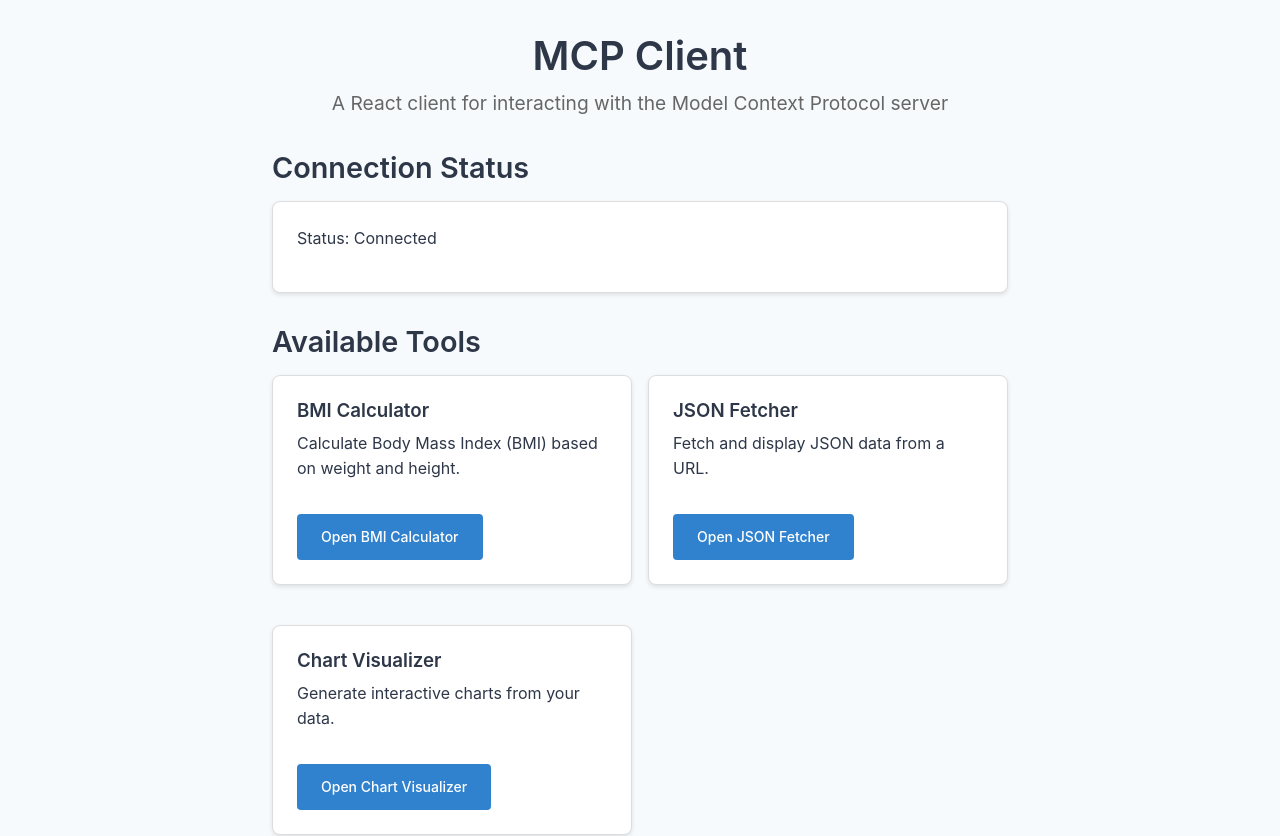
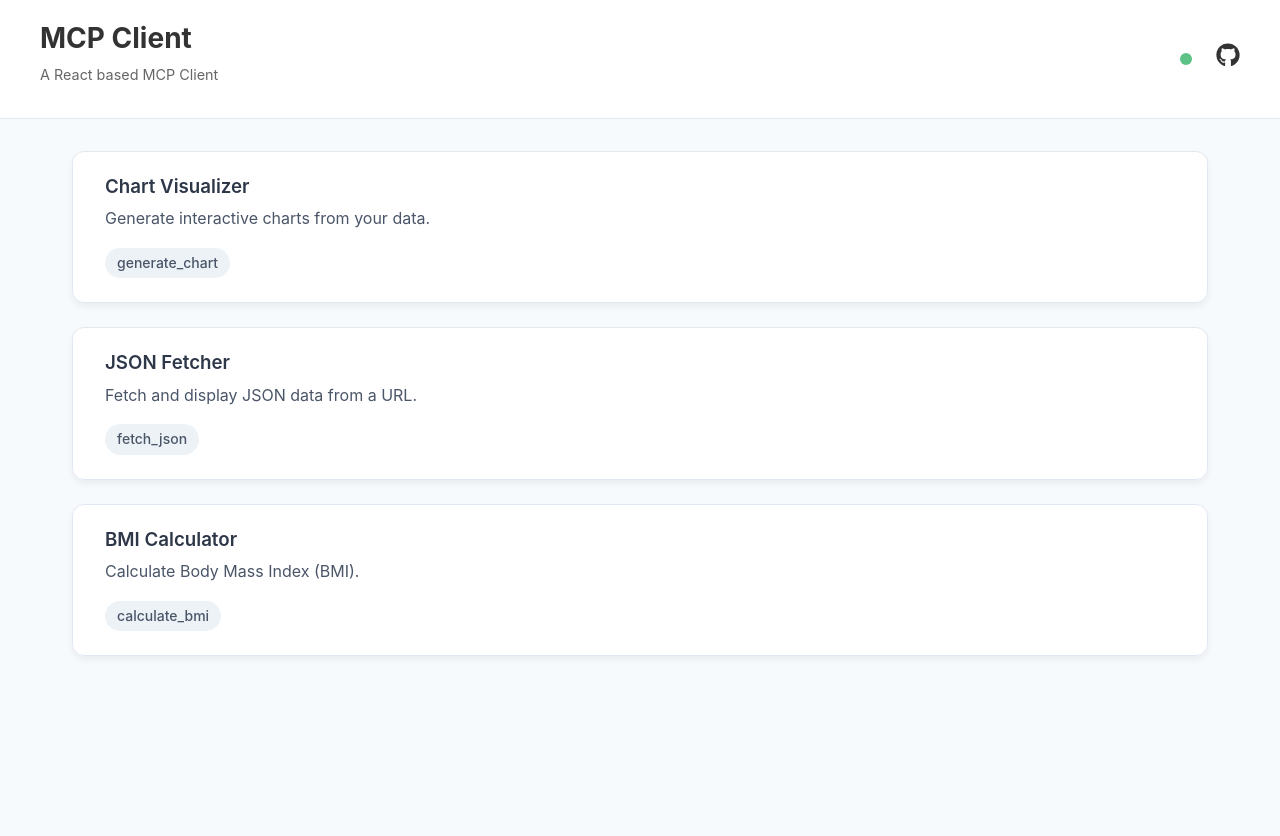
Before and after one commit to ugmurthy/react-mcp-client, a React (Vite) app: page / in a window 1280 px wide. Shown: the top 836 px of the page. After the commit the page ends 800 px from the top, so only its background shows below. Built offline with nearby package versions, Linux system fonts and the light colour scheme.

Commit message:
feat: integrate chart visualization component

```diff
--- a/package.json
+++ b/package.json
@@ -3,6 +3,10 @@
   "private": true,
   "version": "0.0.0",
   "type": "module",
+  "repository": {
+    "type": "git",
+    "url": "https://github.com/your-username/your-repo-name"
+  },
   "scripts": {
     "dev": "vite",
     "build": "tsc -b && vite build",
@@ -21,6 +25,7 @@
     "react": "^19.1.0",
     "react-chartjs-2": "^5.3.0",
     "react-dom": "^19.1.0",
+    "react-icons": "^5.5.0",
     "react-router-dom": "^7.6.3"
   },
   "devDependencies": {
--- a/src/App.tsx
+++ b/src/App.tsx
@@ -1,17 +1,17 @@
 import { BrowserRouter as Router, Routes, Route } from 'react-router-dom';
 import { McpProvider } from './context/McpContext';
+import Layout from './components/layout/Layout';
 import Home from './pages/Home';
 import BmiCalculator from './pages/BmiCalculator';
 import JsonFetcher from './pages/JsonFetcher';
 import ChartVisualizer from './pages/ChartVisualizer';
 import NotFound from './pages/NotFound';
-import ErrorBoundary from './components/ErrorBoundary';
 
-function App() {
+const App = () => {
   return (
-    <ErrorBoundary>
-      <McpProvider>
-        <Router>
+    <McpProvider>
+      <Router>
+        <Layout>
           <Routes>
             <Route path="/" element={<Home />} />
             <Route path="/bmi-calculator" element={<BmiCalculator />} />
@@ -19,10 +19,10 @@ function App() {
             <Route path="/chart-visualizer" element={<ChartVisualizer />} />
             <Route path="*" element={<NotFound />} />
           </Routes>
-        </Router>
-      </McpProvider>
-    </ErrorBoundary>
+        </Layout>
+      </Router>
+    </McpProvider>
   );
-}
+};
 
 export default App;
--- /dev/null
+++ b/src/components/layout/Header.css
@@ -0,0 +1,82 @@
+.app-header {
+  background-color: #fff;
+  border-bottom: 1px solid #e2e8f0;
+  padding: 1rem 2rem;
+  position: sticky;
+  top: 0;
+  z-index: 50;
+}
+
+.header-content {
+  display: flex;
+  justify-content: space-between;
+  align-items: center;
+  max-width: 1200px;
+  margin: 0 auto;
+}
+
+.header-title-group {
+  display: flex;
+  flex-direction: column;
+}
+
+.header-title {
+  font-size: 1.75rem;
+  font-weight: 700;
+  color: #333;
+  text-decoration: none;
+}
+
+.tagline {
+  font-size: 0.9rem;
+  color: #666;
+  margin-top: 2px;
+}
+
+.header-actions {
+  display: flex;
+  align-items: center;
+  gap: 1.5rem;
+}
+
+.github-link {
+  color: #333;
+}
+
+.github-link:hover {
+  color: #4299e1;
+}
+.connection-status {
+  display: flex;
+  align-items: center;
+  gap: 8px;
+}
+
+.status-dot {
+  width: 12px;
+  height: 12px;
+  border-radius: 50%;
+  animation: flashing 2s infinite;
+}
+
+.status-dot.connected {
+  background-color: #48bb78; /* green-500 */
+}
+
+.status-dot.disconnected {
+  background-color: #f56565; /* red-500 */
+}
+
+.status-dot.connecting {
+  background-color: #f6e05e; /* yellow-400 */
+}
+
+@keyframes flashing {
+  0%,
+  100% {
+    opacity: 1;
+  }
+  50% {
+    opacity: 0.5;
+  }
+}
--- /dev/null
+++ b/src/components/layout/Header.tsx
@@ -0,0 +1,37 @@
+import { Link } from 'react-router-dom';
+import { useMcp } from '../../context/McpContext';
+import { FaGithub } from 'react-icons/fa';
+import './Header.css';
+
+const Header = () => {
+  const { isConnected, isConnecting } = useMcp();
+  const status = isConnecting ? 'connecting' : isConnected ? 'connected' : 'disconnected';
+
+  return (
+    <header className="app-header">
+      <div className="header-content">
+        <div className="header-title-group">
+          <Link to="/" className="header-title">
+            MCP Client
+          </Link>
+          <p className="tagline">A React based MCP Client</p>
+        </div>
+        <div className="header-actions">
+          <div className="connection-status">
+            <span className={`status-dot ${status}`} />
+          </div>
+          <a
+            href="https://github.com/your-username/your-repo-name"
+            target="_blank"
+            rel="noopener noreferrer"
+            className="github-link"
+          >
+            <FaGithub size="1.5em" />
+          </a>
+        </div>
+      </div>
+    </header>
+  );
+};
+
+export default Header;
--- /dev/null
+++ b/src/components/layout/Layout.tsx
@@ -0,0 +1,17 @@
+import React from 'react';
+import Header from './Header';
+
+type LayoutProps = {
+  children: React.ReactNode;
+};
+
+const Layout = ({ children }: LayoutProps) => {
+  return (
+    <div className="app-layout">
+      <Header />
+      <main className="app-content">{children}</main>
+    </div>
+  );
+};
+
+export default Layout;
--- a/src/pages/BmiCalculator.tsx
+++ b/src/pages/BmiCalculator.tsx
@@ -55,7 +55,7 @@ const BmiCalculator = () => {
   return (
     <div className="container">
       <header className="header">
-        <h1>BMI Calculator</h1>
+        <h2>BMI Calculator</h2>
         <p>Calculate your Body Mass Index using the MCP server</p>
       </header>
 
@@ -126,11 +126,6 @@ const BmiCalculator = () => {
         )}
       </div>
 
-      <div className="navigation">
-        <Link to="/" className="button button-secondary">
-          Back to Home
-        </Link>
-      </div>
     </div>
   );
 };
--- a/src/pages/ChartVisualizer.tsx
+++ b/src/pages/ChartVisualizer.tsx
@@ -230,7 +230,7 @@ const ChartVisualizer = () => {
   return (
     <div className="container">
       <header className="header">
-        <h1>Chart Visualizer</h1>
+        <h2>Chart Visualizer</h2>
         <p>Generate interactive charts using the MCP server</p>
       </header>
 
@@ -250,6 +250,7 @@ const ChartVisualizer = () => {
               <form onSubmit={handleGenerateChart} className="chart-form">
                 <div className="form-group">
                   <label htmlFor="chartType">Chart Type</label>
+                  <div className="input-wrapper">
                     <select
                       id="chartType"
                       value={chartType}
@@ -262,9 +263,11 @@ const ChartVisualizer = () => {
                       <option value="scatter">Scatter Plot</option>
                     </select>
                   </div>
+                </div>
 
                 <div className="form-group">
                   <label htmlFor="title">Chart Title</label>
+                  <div className="input-wrapper">
                     <input
                       id="title"
                       type="text"
@@ -273,9 +276,11 @@ const ChartVisualizer = () => {
                       className="text-input"
                     />
                   </div>
+                </div>
 
                 <div className="form-group">
-                  <label htmlFor="xAxisLabel">X Axis Label</label>
+                  <label htmlFor="xAxisLabel">XAxis Label</label>
+                  <div className="input-wrapper">
                     <input
                       id="xAxisLabel"
                       type="text"
@@ -284,9 +289,11 @@ const ChartVisualizer = () => {
                       className="text-input"
                     />
                   </div>
+                </div>
 
                 <div className="form-group">
-                  <label htmlFor="yAxisLabel">Y Axis Label</label>
+                  <label htmlFor="yAxisLabel">YAxis Label</label>
+                  <div className="input-wrapper">
                     <input
                       id="yAxisLabel"
                       type="text"
@@ -295,31 +302,35 @@ const ChartVisualizer = () => {
                       className="text-input"
                     />
                   </div>
+                </div>
 
-                <div className="form-group checkbox-group">
-                  <label>
+                <div className="form-group">
+                  <label>Options</label>
+                  <div className="input-wrapper checkbox-container">
+                    <label htmlFor="enableZoom" className="checkbox-label">
                       <input
+                        id="enableZoom"
                         type="checkbox"
                         checked={enableZoom}
                         onChange={(e) => setEnableZoom(e.target.checked)}
                       />
-                    Enable Zoom
+                      Zoom
                     </label>
-                </div>
-
-                <div className="form-group checkbox-group">
-                  <label>
+                    <label htmlFor="enablePan" className="checkbox-label">
                       <input
+                        id="enablePan"
                         type="checkbox"
                         checked={enablePan}
                         onChange={(e) => setEnablePan(e.target.checked)}
                       />
-                    Enable Pan
+                      Pan
                     </label>
+                  </div>
                 </div>
 
                 <div className="form-group">
-                  <label htmlFor="customData">Chart Data (JSON)</label>
+                  <label htmlFor="customData">Data(JSON)</label>
+                  <div className="input-wrapper">
                     <div className="textarea-container">
                       <textarea
                         id="customData"
@@ -328,13 +339,14 @@ const ChartVisualizer = () => {
                         className="json-textarea"
                         rows={10}
                       />
-                    <button
+                     {/*} <button
                         type="button"
                         onClick={handleSampleDataClick}
                         className="button button-small"
                       >
                         Use Sample Data
-                    </button>
+                      </button>*/}
+                    </div>
                   </div>
                 </div>
 
@@ -349,8 +361,8 @@ const ChartVisualizer = () => {
             </div>
 
             <div className="chart-preview">
-              <h3>Chart Preview</h3>
-              <div className={chartData ? "iframe-container" : "empty-chart"}>
+              <h2>Chart Preview</h2>
+              <div className={chartData ? 'iframe-container' : 'empty-chart'}>
                 {/* Always render the iframe but hide it when no chart data */}
                 <iframe
                   ref={iframeRef}
@@ -395,11 +407,7 @@ const ChartVisualizer = () => {
         )}
       </div>
 
-      <div className="navigation">
-        <Link to="/" className="button button-secondary">
-          Back to Home
-        </Link>
-      </div>
+
     </div>
   );
 };
--- a/src/pages/Home.css
+++ b/src/pages/Home.css
@@ -1,71 +1,68 @@
-.container {
+.home-container {
   max-width: 1200px;
-  margin: 0 auto;
-  padding: 2rem;
+  margin: 2rem auto;
+  padding: 0 2rem;
 }
 
-.header {
-  text-align: center;
-  margin-bottom: 2rem;
+.tool-list {
+  display: grid;
+  gap: 1.5rem;
 }
 
-.header h1 {
-  font-size: 2.5rem;
-  margin-bottom: 0.5rem;
+.tool-card-link {
+  text-decoration: none;
+  color: inherit;
+  display: block;
+  border-radius: 12px;
+  box-shadow: 0 4px 6px rgba(0, 0, 0, 0.05);
+  transition: transform 0.2s, box-shadow 0.2s;
 }
 
-.header p {
-  font-size: 1.2rem;
-  color: #666;
+.tool-card-link:hover {
+  transform: translateY(-5px);
+  box-shadow: 0 10px 15px rgba(0, 0, 0, 0.1);
+  text-decoration: none;
 }
 
-.section {
-  margin-bottom: 2rem;
+.tool-card-link:hover .tool-card {
+  background-color: #f7fafc;
 }
 
-.section h2 {
-  font-size: 1.8rem;
-  margin-bottom: 1rem;
+.tool-card-link.disabled {
+  pointer-events: none;
+  opacity: 0.6;
 }
 
-.card {
+.tool-card {
   background-color: #fff;
-  border: 1px solid #ddd;
-  border-radius: 8px;
-  padding: 1.5rem;
-  margin-bottom: 1rem;
-  box-shadow: 0 2px 4px rgba(0, 0, 0, 0.1);
+  border: 1px solid #e2e8f0;
+  border-radius: 12px;
+  padding: 1.5rem 2rem;
+  transition: background-color 0.2s ease-in-out;
 }
 
-.grid {
-  display: grid;
-  grid-template-columns: repeat(auto-fill, minmax(300px, 1fr));
-  gap: 1rem;
+.tool-card h2 {
+  font-size: 1.75rem;
+  font-weight: 600;
+  margin: 0 0 0.5rem 0;
 }
 
-.button {
-  display: inline-block;
-  background-color: #3182ce;
-  color: white;
-  padding: 0.5rem 1rem;
-  border-radius: 4px;
-  text-decoration: none;
-  font-weight: 500;
-  cursor: pointer;
-  border: none;
-  margin-top: 1rem;
+.tool-description {
+  font-size: 1rem;
+  color: #4a5568;
+  margin: 0 0 1rem 0;
 }
 
-.button:hover {
-  background-color: #2b6cb0;
+.tool-names {
+  display: flex;
+  gap: 0.5rem;
 }
 
-.button-disabled {
-  background-color: #a0aec0;
-  cursor: not-allowed;
+.tool-name {
+  background-color: #edf2f7;
+  color: #4a5568;
+  padding: 0.25rem 0.75rem;
+  border-radius: 9999px;
+  font-size: 0.875rem;
+  font-weight: 500;
 }
-
-.error {
-  color: #e53e3e;
-  margin-top: 0.5rem;
-}
--- a/src/pages/Home.tsx
+++ b/src/pages/Home.tsx
@@ -3,86 +3,53 @@ import { useMcp } from '../context/McpContext';
 import './Home.css';
 
 const Home = () => {
-  const { isConnected, isConnecting, tools, error, connect } = useMcp();
+  const { isConnected } = useMcp();
+
+  const tools = [
+    {
+      name: 'Chart Visualizer',
+      description: 'Generate interactive charts from your data.',
+      tools: ['generate_chart'],
+      path: '/chart-visualizer',
+    },
+    {
+      name: 'JSON Fetcher',
+      description: 'Fetch and display JSON data from a URL.',
+      tools: ['fetch_json'],
+      path: '/json-fetcher',
+    },
+    {
+      name: 'BMI Calculator',
+      description: 'Calculate Body Mass Index (BMI).',
+      tools: ['calculate_bmi'],
+      path: '/bmi-calculator',
+    },
+  ];
 
   return (
-    <div className="container">
-      <header className="header">
-        <h1>MCP Client</h1>
-        <p>A React client for interacting with the Model Context Protocol server</p>
-      </header>
-
-      <section className="section">
-        <h2>Connection Status</h2>
-        <div className="card">
-          <p>
-            Status: {isConnecting ? 'Connecting...' : isConnected ? 'Connected' : 'Disconnected'}
-          </p>
-          {error && (
-            <p className="error">Error: {error}</p>
-          )}
-          {!isConnected && !isConnecting && (
-            <button className="button" onClick={connect} disabled={isConnecting}>
-              Connect to MCP Server
-            </button>
-          )}
-        </div>
-      </section>
-
-      <section className="section">
-        <h2>Available Tools</h2>
-        <div className="grid">
-          <div className="card">
-            <h3>BMI Calculator</h3>
-            <p>Calculate Body Mass Index (BMI) based on weight and height.</p>
+    <div className="home-container">
+      <div className="tool-list">
+        {tools.map((tool) => (
           <Link
-              to="/bmi-calculator"
-              className={`button ${!isConnected ? 'button-disabled' : ''}`}
+            key={tool.name}
+            to={tool.path}
+            className={`tool-card-link ${!isConnected ? 'disabled' : ''}`}
             onClick={(e) => !isConnected && e.preventDefault()}
           >
-              Open BMI Calculator
-            </Link>
-          </div>
-
-          <div className="card">
-            <h3>JSON Fetcher</h3>
-            <p>Fetch and display JSON data from a URL.</p>
-            <Link
-              to="/json-fetcher"
-              className={`button ${!isConnected ? 'button-disabled' : ''}`}
-              onClick={(e) => !isConnected && e.preventDefault()}
-            >
-              Open JSON Fetcher
-            </Link>
-          </div>
-
-          <div className="card">
-            <h3>Chart Visualizer</h3>
-            <p>Generate interactive charts from your data.</p>
-            <Link
-              to="/chart-visualizer"
-              className={`button ${!isConnected ? 'button-disabled' : ''}`}
-              onClick={(e) => !isConnected && e.preventDefault()}
-            >
-              Open Chart Visualizer
-            </Link>
+            <div className="tool-card">
+              <h3>{tool.name}</h3>
+              <p className="tool-description">{tool.description}</p>
+              <div className="tool-names">
+                {tool.tools.map((t) => (
+                  <span key={t} className="tool-name">
+                    {t}
+                  </span>
+                ))}
               </div>
             </div>
-      </section>
-
-      {tools.length > 0 && (
-        <section className="section">
-          <h2>All Available Tools</h2>
-          <div className="grid">
-            {tools.map((tool) => (
-              <div key={tool.name} className="card">
-                <h3>{tool.name}</h3>
-                <p>{tool.description || 'No description available'}</p>
-              </div>
+          </Link>
         ))}
       </div>
-        </section>
-      )}
     </div>
   );
 };
--- a/src/pages/JsonFetcher.tsx
+++ b/src/pages/JsonFetcher.tsx
@@ -16,6 +16,7 @@ const JsonFetcher: React.FC = () => {
   const [error, setError] = useState<string | null>(null);
   const [response, setResponse] = useState<JsonResponse | null>(null);
   const [formattedJson, setFormattedJson] = useState<string>('');
+  const [isMetaVisible, setIsMetaVisible] = useState<boolean>(false);
 
   const handleSubmit = async (e: React.FormEvent) => {
     e.preventDefault();
@@ -58,8 +59,8 @@ const JsonFetcher: React.FC = () => {
   return (
     <div className="container">
       <div className="header">
-        <h1>JSON Fetcher</h1>
-        <p>Fetch and display JSON data from any URL</p>
+        <h2>JSON Fetcher</h2>
+        <p>Fetch and display data from any URL returns JSON data</p>
       </div>
 
       {!isConnected && (
@@ -77,7 +78,7 @@ const JsonFetcher: React.FC = () => {
               id="url"
               value={url}
               onChange={(e) => setUrl(e.target.value)}
-              placeholder="https://example.com/api/data.json"
+              placeholder="https://jsonplaceholder.typicode.com/todos/1"
               disabled={!isConnected || loading}
             />
           </div>
@@ -100,8 +101,14 @@ const JsonFetcher: React.FC = () => {
 
       {response && (
         <div className="card result">
+          <div className="response-header" onClick={() => setIsMetaVisible(!isMetaVisible)}>
             <h3>Response</h3>
+            <button className="toggle-button">
+              {isMetaVisible ? 'Hide Details' : 'Show Details'}
+            </button>
+          </div>
 
+          {isMetaVisible && (
             <div className="response-meta">
               <div><strong>Status:</strong> {response.status || 200}</div>
               <div className="headers">
@@ -116,6 +123,7 @@ const JsonFetcher: React.FC = () => {
                 </ul>
               </div>
             </div>
+          )}
 
           <div className="json-result">
             <h4>Data:</h4>
@@ -123,10 +131,6 @@ const JsonFetcher: React.FC = () => {
           </div>
         </div>
       )}
-
-      <div className="navigation">
-        <Link to="/" className="button button-secondary">Back to Home</Link>
-      </div>
     </div>
   );
 };
```
Also changed, not shown: src/pages/ChartVisualizer.css (+32 -14 lines), src/pages/JsonFetcher.css (+15 -0 lines), 1 other file (tests, documents, lock files or other folders). Lines whose indentation alone changed are shown as unchanged.
